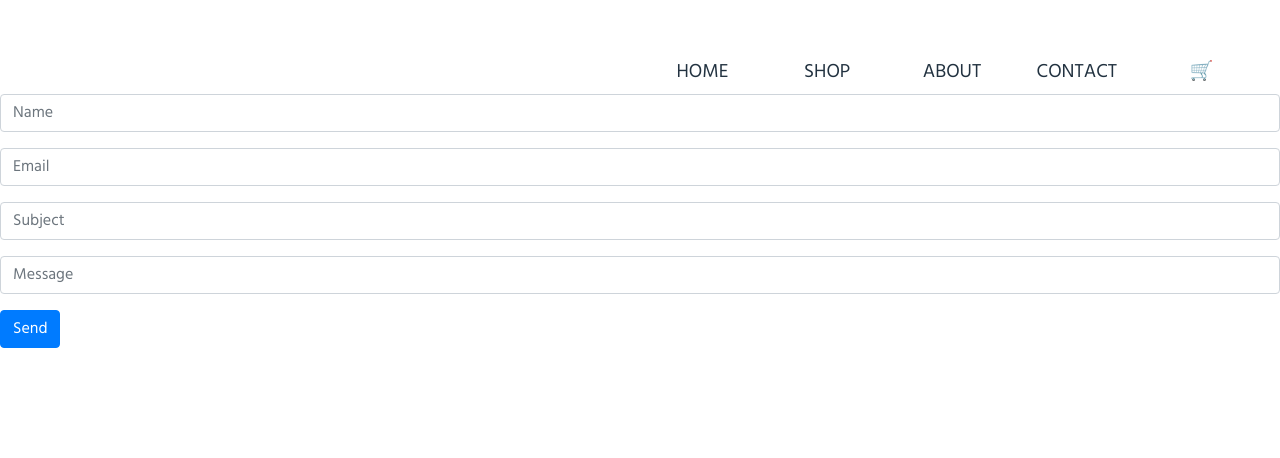
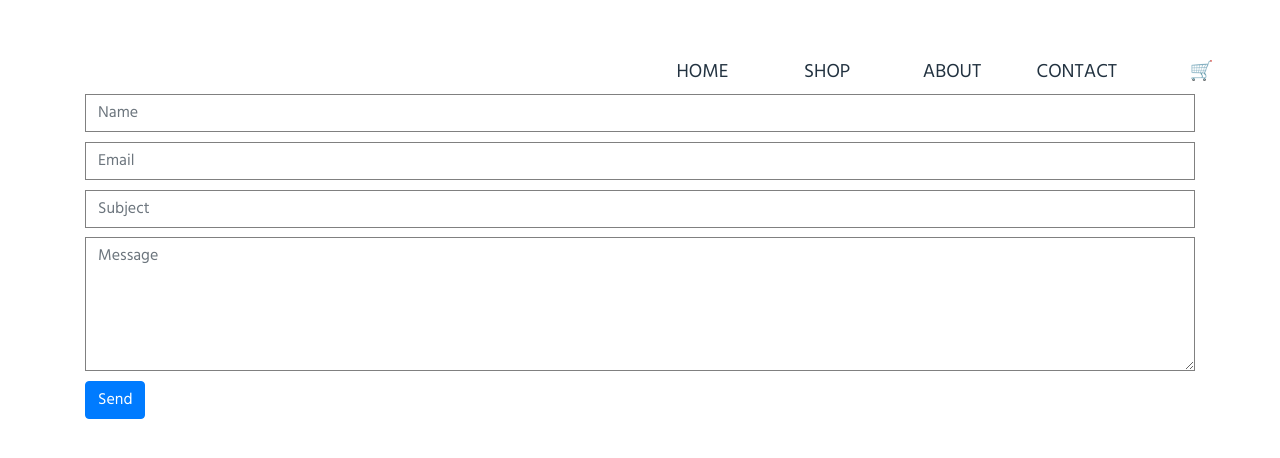
Before and after one commit to essile/rajaton, a React (Create React App) app: page /contact in a window 1280 px wide. Shown: the top 458 px of the page. Built offline with nearby package versions, Linux system fonts and the light colour scheme.

Commit message:
form css

```diff
--- a/src/containers/ContactForm.js
+++ b/src/containers/ContactForm.js
@@ -1,6 +1,7 @@
 import React, { Component } from 'react';
-import { Form, Button } from 'react-bootstrap';
+import { Form, Button, Container } from 'react-bootstrap';
 import Axios from 'axios';
+import '../styles/FormStyles.css';
 
 const API_ADDRESS = 'http://localhost:1234';
 
@@ -34,7 +35,8 @@ class ContactForm extends Component {
 
     render() {
         return (
-            <Form onSubmit={this.sendEmail}>
+            <Container>
+                <Form onSubmit={this.sendEmail} className='rajatonForm'>
                     <Form.Group controlId="formName">
                         <Form.Control type="text" placeholder="Name" value={this.state.formName} onChange={this.handleChange} />
                     </Form.Group>
@@ -45,12 +47,13 @@ class ContactForm extends Component {
                         <Form.Control type="text" placeholder="Subject" value={this.state.formSubject} onChange={this.handleChange} />
                     </Form.Group>
                     <Form.Group controlId="formMessage">
-                    <Form.Control type="textarea" placeholder="Message" value={this.state.formMessage} onChange={this.handleChange} />
+                        <Form.Control as="textarea" rows="5" placeholder="Message" value={this.state.formMessage} onChange={this.handleChange} />
                     </Form.Group>
                     <Button variant="primary" type="submit">
                         Send
                 </Button>
                 </Form>
+            </Container>
         );
     }
 }
--- /dev/null
+++ b/src/styles/FormStyles.css
@@ -0,0 +1,8 @@
+.rajatonForm > div {
+    margin-bottom: 0.5em;
+}
+
+.rajatonForm > div > input, .rajatonForm > div > textarea {
+    border: 1px solid grey;
+    border-radius: 0;
+}
```
Lines whose indentation alone changed are shown as unchanged.
